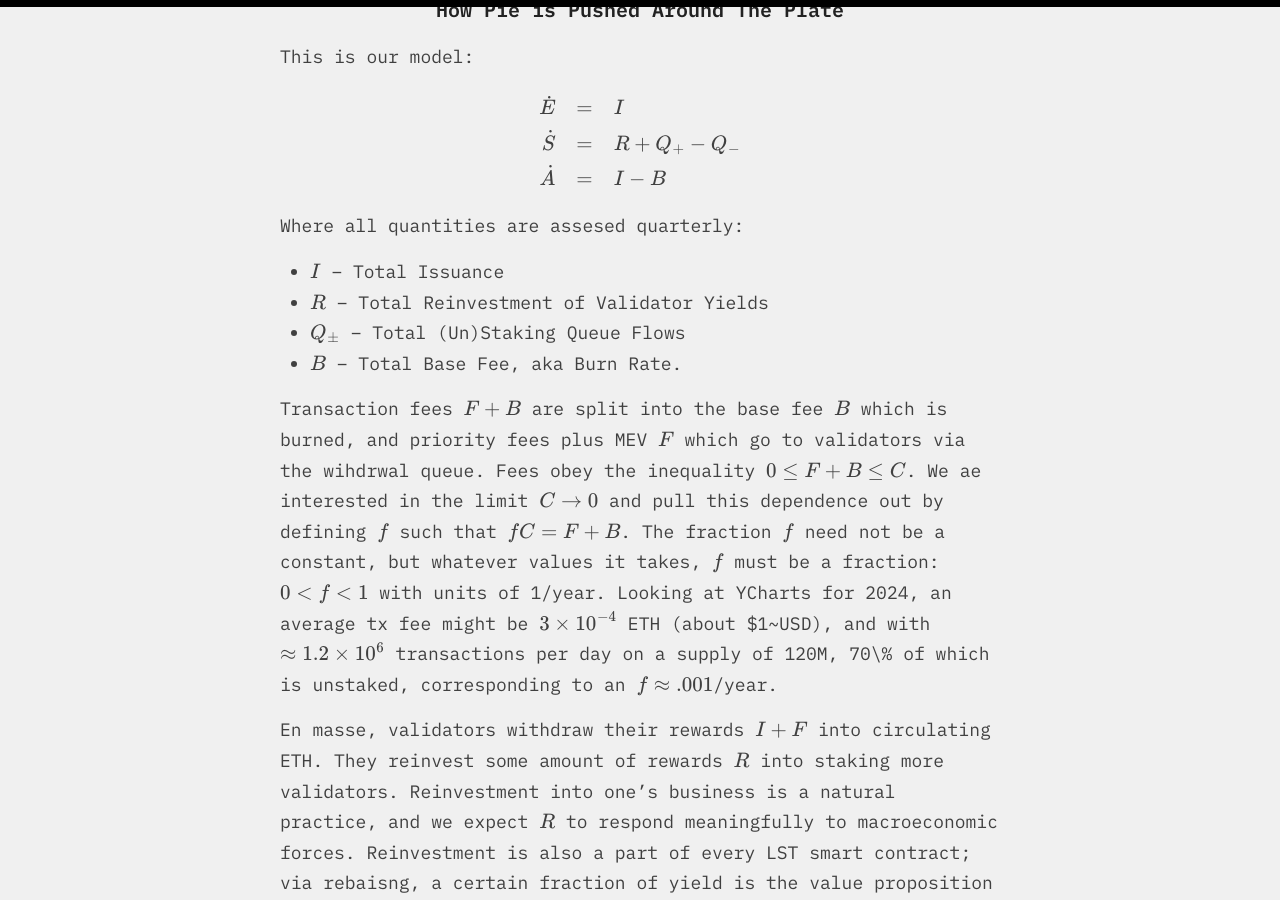
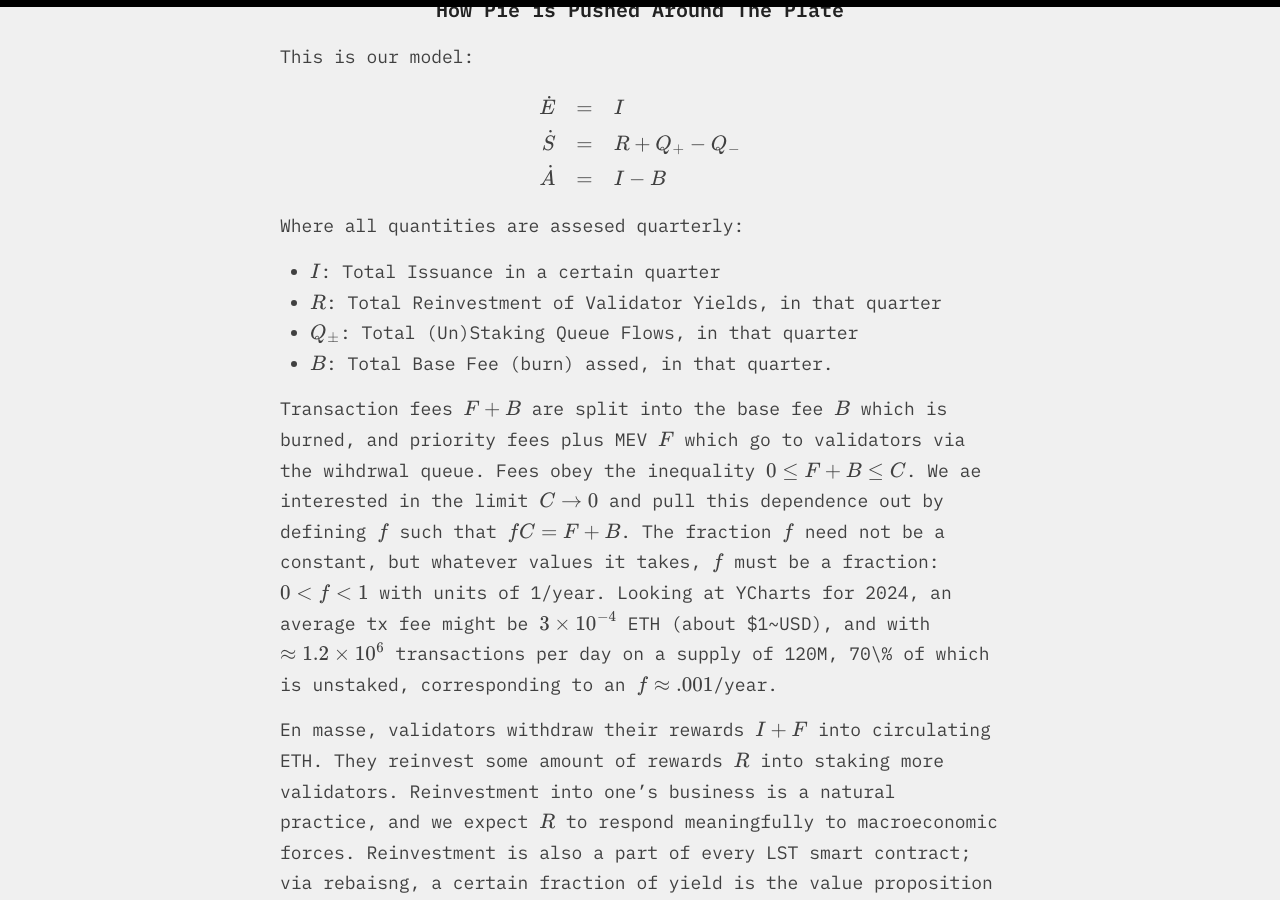
Before and after one commit to eric-downes/20sq-blog, a Jekyll site: the page built from _posts/2024-12-05-issuance-fundamentals.md, in a window 1280 px wide and 900 px high, scrolled down 5612 px. Built offline with Jekyll 4.4.1, drawn with Linux system fonts in a browser that asks for light colours; some web fonts are replaced.

Commit message:
fixing lack of emdash using colon

```diff
--- a/_posts/2024-12-05-issuance-fundamentals.md
+++ b/_posts/2024-12-05-issuance-fundamentals.md
@@ -207,10 +207,10 @@ $$
 $$
 
 Where all quantities are assesed quarterly:
-* $$I$$ -- Total Issuance
-* $$R$$ -- Total Reinvestment of Validator Yields
-* $$Q_\pm$$ -- Total (Un)Staking Queue Flows
-* $$B$$ -- Total Base Fee, aka Burn Rate.
+* $$I$$: Total Issuance in a certain quarter
+* $$R$$: Total Reinvestment of Validator Yields, in that quarter
+* $$Q_\pm$$: Total (Un)Staking Queue Flows, in that quarter
+* $$B$$: Total Base Fee (burn) assed, in that quarter.
 
 Transaction fees $$F+B$$ are split into the base fee $$B$$ which is
 burned, and priority fees plus MEV $$F$$ which go to validators via
```
